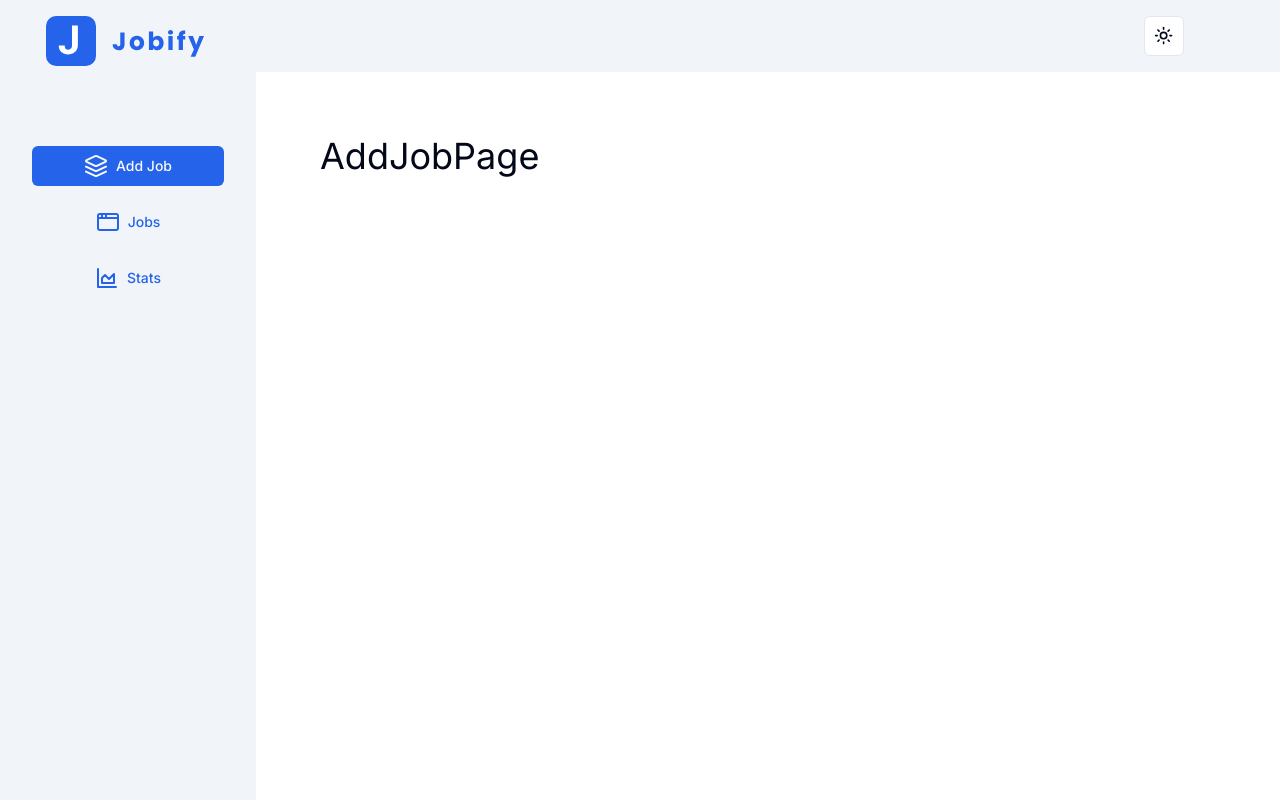
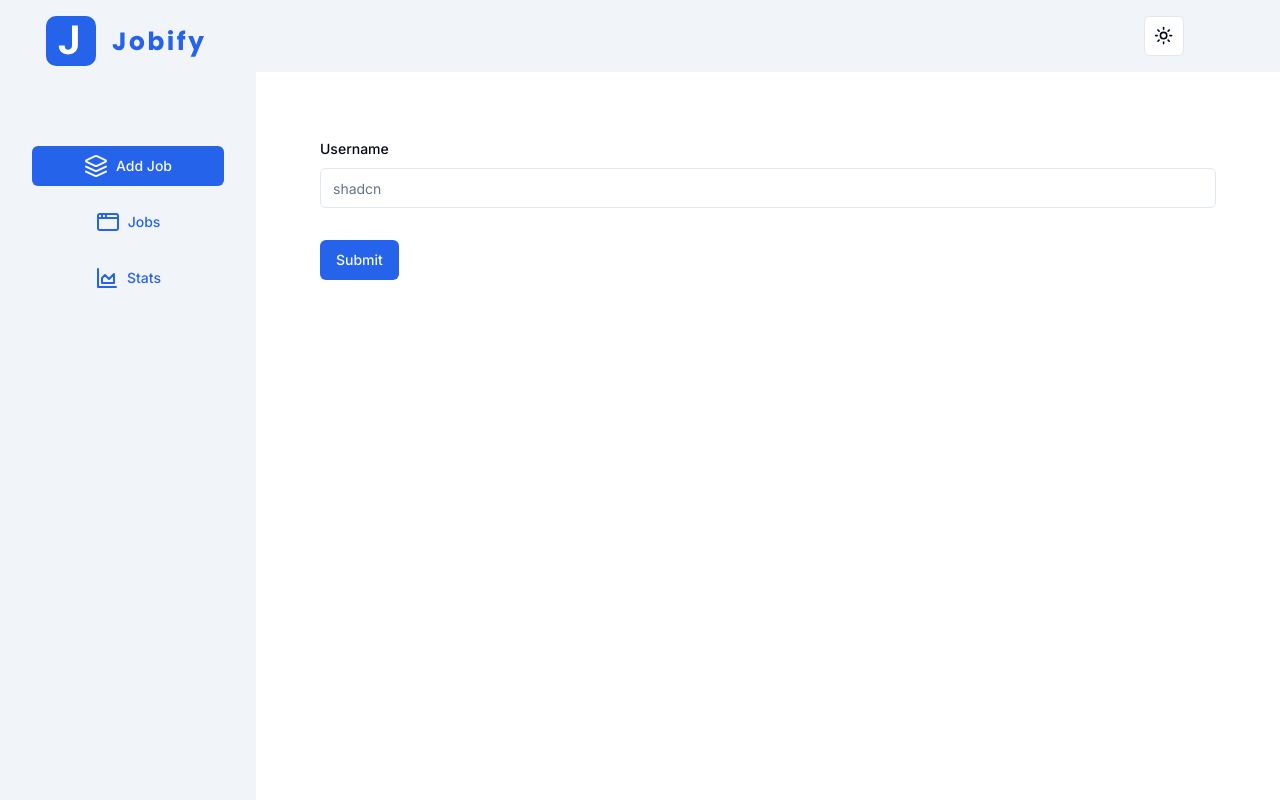
Before and after one commit to zreonx/nextjs-jobify, a Next.js app: page /add-job in a window 1280 px wide. Built offline with nearby package versions, Linux system fonts and the light colour scheme.

Commit message:
added shadcn form setups and types setup with zod

```diff
--- a/app/(dashboard)/add-job/page.tsx
+++ b/app/(dashboard)/add-job/page.tsx
@@ -1,5 +1,11 @@
+import CreateJobForm from '@/components/CreateJobForm';
+
 function AddJobPage() {
-  return <h1 className="text-4xl">AddJobPage</h1>;
+  return (
+    <>
+      <CreateJobForm />
+    </>
+  );
 }
 
 export default AddJobPage;
--- /dev/null
+++ b/components/CreateJobForm.tsx
@@ -0,0 +1,62 @@
+"use client"
+
+import { z } from "zod"
+import { zodResolver } from "@hookform/resolvers/zod"
+import { useForm } from "react-hook-form"
+
+import { Button } from "@/components/ui/button"
+import {
+  Form,
+  FormControl,
+  FormDescription,
+  FormField,
+  FormItem,
+  FormLabel,
+  FormMessage,
+} from "@/components/ui/form"
+import { Input } from "@/components/ui/input"
+
+const formSchema = z.object({
+  username: z.string().min(2, {
+    message: 'Username must be at least 2 characters.',
+  }),
+});
+
+function CreateJobForm() {
+  // 1. Define your form.
+  const form = useForm<z.infer<typeof formSchema>>({
+    resolver: zodResolver(formSchema),
+    defaultValues: {
+      username: '',
+    },
+  });
+
+  // 2. Define a submit handler.
+  function onSubmit(values: z.infer<typeof formSchema>) {
+    // Do something with the form values.
+    // ✅ This will be type-safe and validated.
+    console.log(values);
+  }
+
+  return (
+    <Form {...form}>
+      <form onSubmit={form.handleSubmit(onSubmit)} className='space-y-8'>
+        <FormField
+          control={form.control}
+          name='username'
+          render={({ field }) => (
+            <FormItem>
+              <FormLabel>Username</FormLabel>
+              <FormControl>
+                <Input placeholder='shadcn' {...field} />
+              </FormControl>
+              <FormMessage />
+            </FormItem>
+          )}
+        />
+        <Button type='submit'>Submit</Button>
+      </form>
+    </Form>
+  );
+}
+export default CreateJobForm;
```
Also changed, not shown: utils/types.ts (added, +44 -0 lines).
